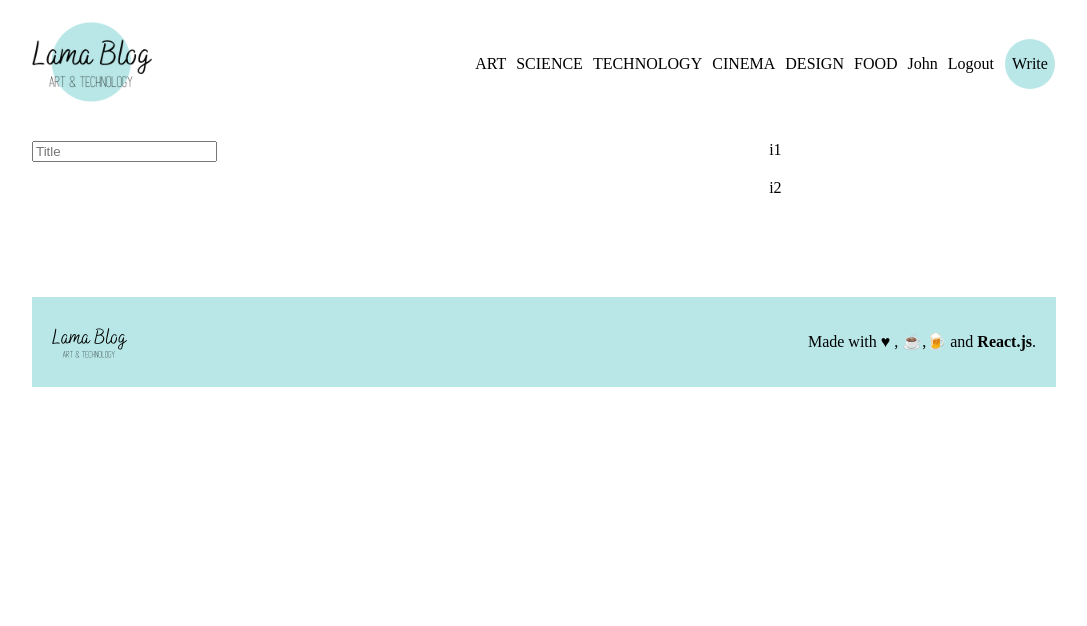
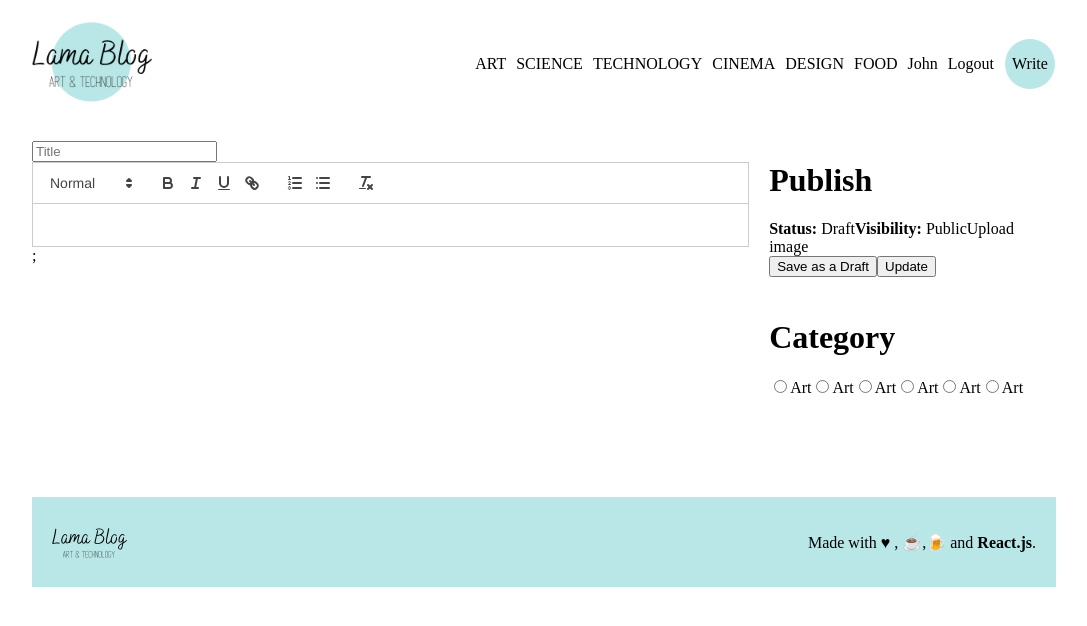
Before and after one commit to tsurubaso/FullStackReactMysqlNodeBlogApp, a React (Vite) app in the folder client/: page /write in a window 1280 px wide. Shown: the top 626 px of the page, without its empty margins (96-1183 px from the left). Built offline with nearby package versions, Linux system fonts and the light colour scheme.

Commit message:
control d

```diff
--- a/client/src/pages/Write.jsx
+++ b/client/src/pages/Write.jsx
@@ -1,17 +1,54 @@
-import React from 'react'
+import React,{useState} from "react";
+import ReactQuill from "react-quill";
+import "react-quill/dist/quill.snow.css";
 
 const Write = () => {
+  const [value, setValue] = useState('');
+  console.log(value);
+
   return (
-    <div className='add'>
+    <div className="add">
       <div className="content">
-        <input type="text" placeholder='Title' />
+        <input type="text" placeholder="Title" />
+        <div className="editorContainer">
+          <ReactQuill theme="snow" value={value} onChange={setValue} />;
+        </div>
       </div>
       <div className="menu">
-        <div className="item">i1</div>
-        <div className="item">i2</div>
+        <div className="item">
+          <h1>Publish</h1>
+          <span>
+            <b>Status: </b>Draft
+          </span>
+          <span>
+            <b>Visibility: </b>Public
+          </span>
+          <input style={{display: "none"}} type="file" name="" id="file"/>
+          <label htmlFor="file">Upload image</label>
+          <div className="button">
+            <button>Save as a Draft</button>
+            <button>Update</button>
+          </div>
+        </div>
+        <div className="item">
+          <h1>Category</h1>
+          <input type="radio" name="cat" value="art" id="art"/>
+          <label htmlFor="art">Art</label>
+          <input type="radio" name="cat" value="art" id="art"/>
+          <label htmlFor="art">Art</label>
+          <input type="radio" name="cat" value="art" id="art"/>
+          <label htmlFor="art">Art</label>
+          <input type="radio" name="cat" value="art" id="art"/>
+          <label htmlFor="art">Art</label>
+          <input type="radio" name="cat" value="art" id="art"/>
+          <label htmlFor="art">Art</label>
+          <input type="radio" name="cat" value="art" id="art"/>
+          <label htmlFor="art">Art</label>
+
+        </div>
       </div>
     </div>
-  )
-}
+  );
+};
 
-export default Write
+export default Write;
```
